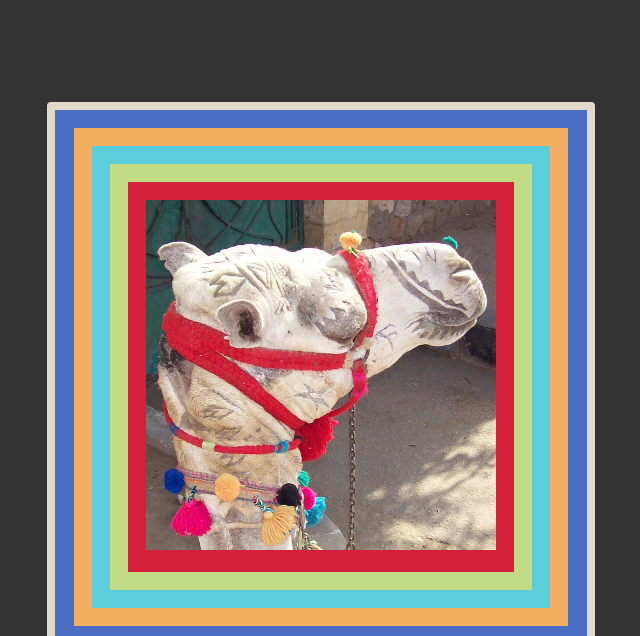
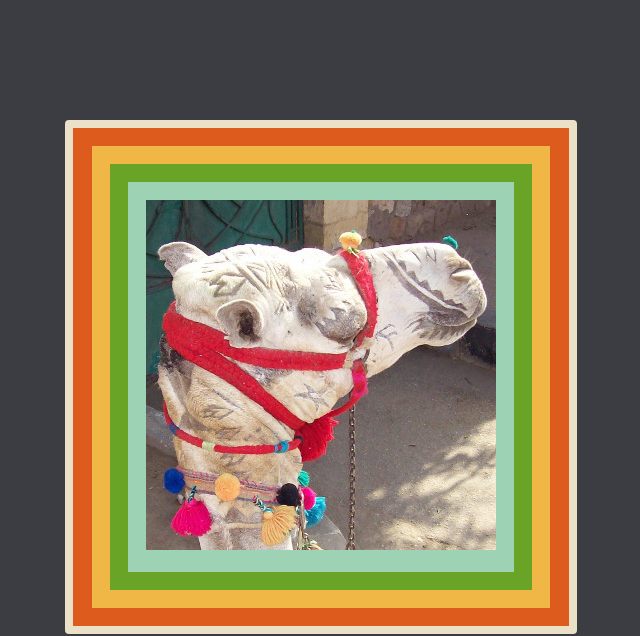
Before and after one commit to igustafson/iangustafson, a plain HTML site: page index.html in a window 1280 px wide. Shown: the top 636 px of the page, without its empty margins (319-959 px from the left). Drawn offline with Linux system fonts and the light colour scheme; a small style sheet from the web is missing.

Commit message:
Changed color scheme and removed one nested div

```diff
--- a/index.html
+++ b/index.html
@@ -6,7 +6,7 @@
     <link rel="stylesheet" type="text/css" href="http://yui.yahooapis.com/2.9.0/build/reset-fonts-grids/reset-fonts-grids.css">
     <style type="text/css">
       html, body {
-        background: #333;
+        background: #3B3D43;
         height: 100%;
       }
 
@@ -23,11 +23,11 @@
 
       .frame {
         display: inline-block;
-        width: 496px;
+        width: 460px;
         margin: auto;
         padding: 18px;
-        background: #486DC2;
-        border: solid 8px #E2D9CA;
+        background: #DE5B1E;
+        border: solid 8px #EAE1C8;
         border-radius: 4px;
         -moz-border-radius: 4px;
         -webkit-border-radius: 4px;
@@ -35,7 +35,7 @@
 
       .frame .frame {
         width: auto;
-        background: #F3AE61;
+        background: #F0B747;
         border: 0px;
         border-radius: 0px;
         -moz-border-radius: 0px;
@@ -43,11 +43,11 @@
       }
 
       .frame .frame .frame {
-        background: #5CCDDB;
+        background: #6AA427;
       }
 
       .frame .frame .frame .frame {
-        background: #C1DC84;
+        background: #9DD2B5;
       }
 
       .frame .frame .frame .frame .frame {
@@ -86,9 +86,7 @@
               <div class="frame">
                 <div class="frame">
                   <div class="frame">
-                    <div class="frame">
-                      <img src="splash_350.jpg" />
-                    </div>
+                    <img src="splash_350.jpg" />
                   </div>
                 </div>
               </div>
```
